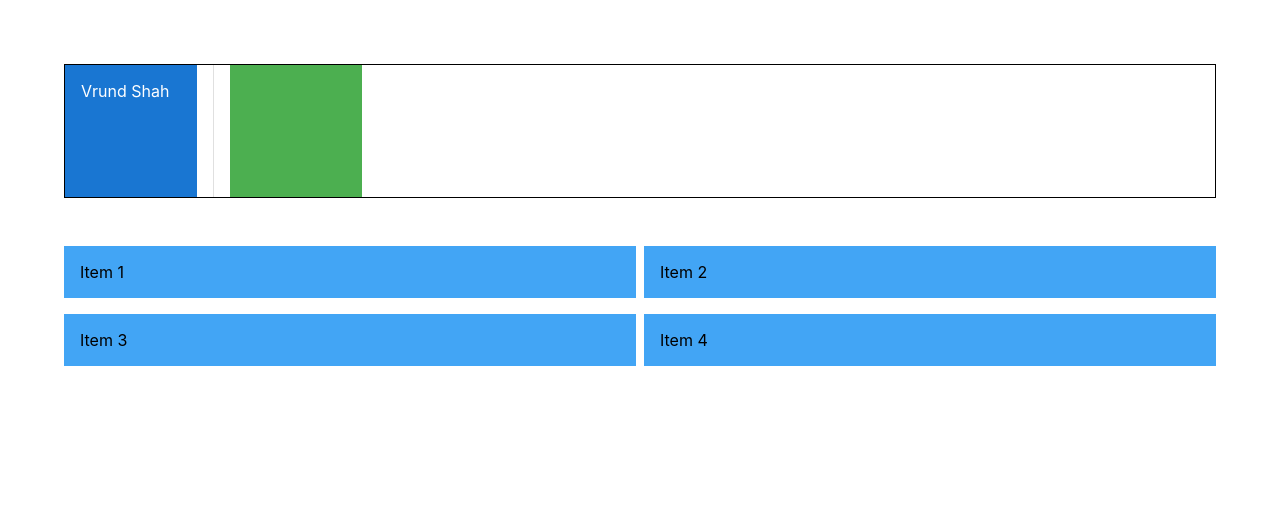
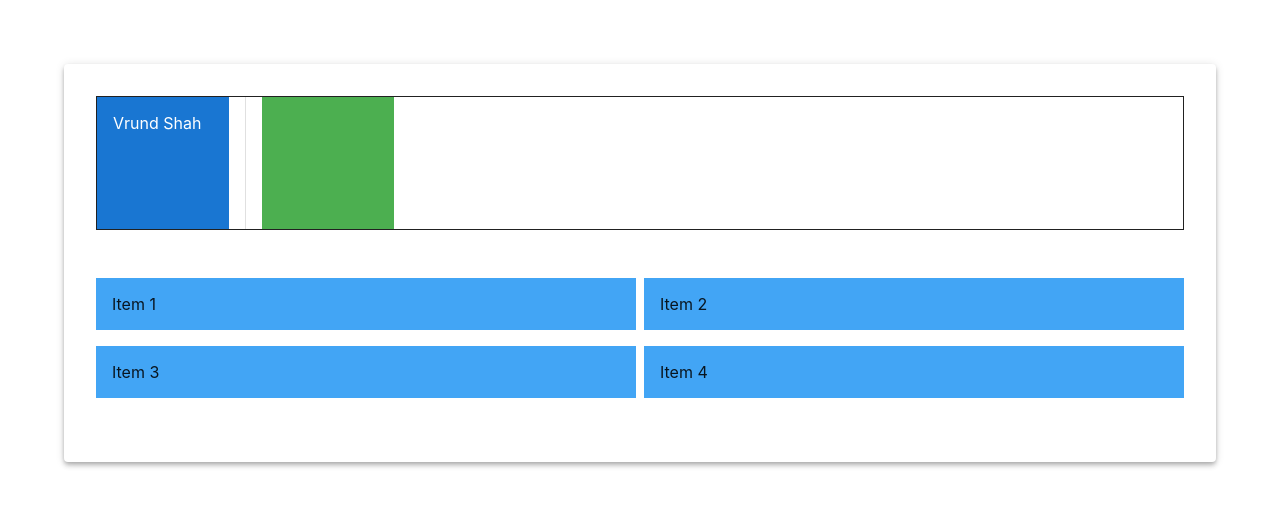
Before and after one commit to Vrund9/materialDemo, a React (Create React App) app: page / in a window 1280 px wide. Shown: the top 506 px of the page. Built offline with nearby package versions, Linux system fonts and the light colour scheme.

Commit message:
feat: 🎸 paper added

```diff
--- a/src/components/MuiLayout.tsx
+++ b/src/components/MuiLayout.tsx
@@ -1,8 +1,8 @@
-import { Box, Stack, Divider, Grid } from '@mui/material'
+import { Box, Stack, Divider, Grid, Paper } from '@mui/material'
 
 const MuiLayout = () => {
   return (
-    <>
+    <Paper sx={{ padding: '32px'}} elevation={4}>
       <Stack sx={{ border: '1px solid' }} direction="row" spacing={2} divider={<Divider orientation='vertical' flexItem />}>
         <Box sx={{
           backgroundColor: 'primary.main',
@@ -23,7 +23,7 @@
         <Grid item xs={6}><Box bgcolor="primary.light" p={2}>Item 3</Box></Grid>
         <Grid item xs={6}><Box bgcolor="primary.light" p={2}>Item 4</Box></Grid>
       </Grid>
-    </>
+    </Paper>
   )
 }
 
```
